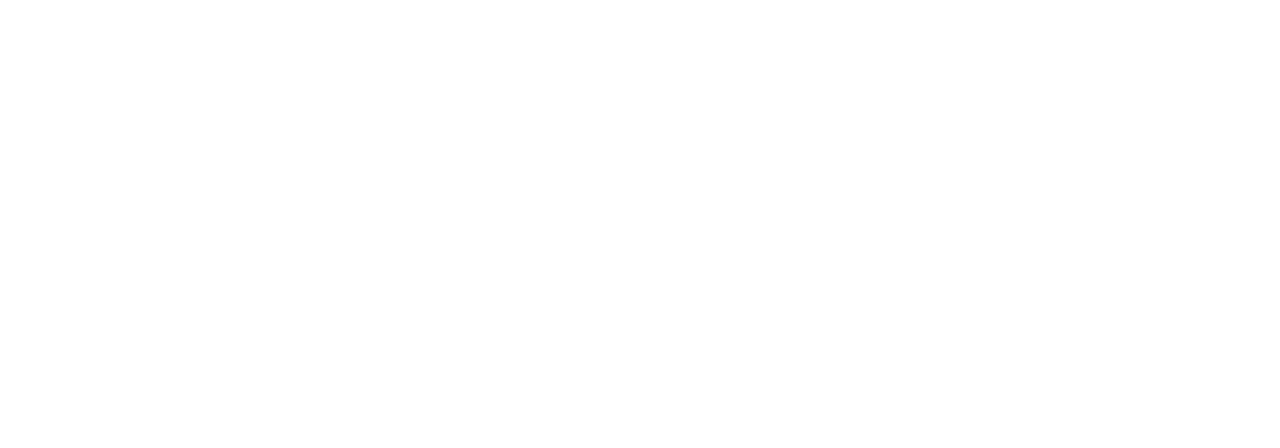
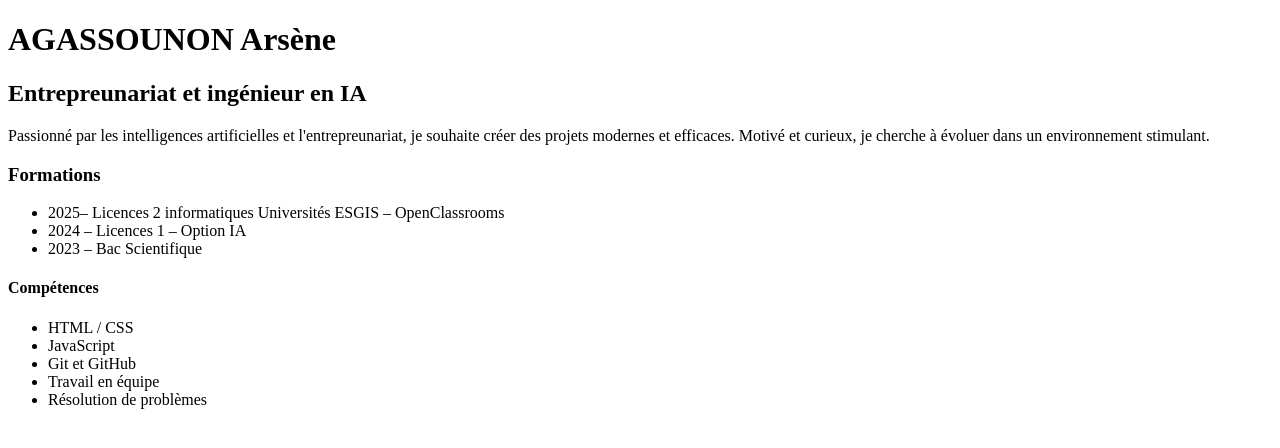
Before and after one commit to jxlius-hub/mon-cv, a plain HTML site: page index.html in a window 1280 px wide. Drawn offline with Linux system fonts and the light colour scheme.

Commit message:
ajout de la section competences

```diff
--- a/index.html
+++ b/index.html
@@ -7,6 +7,26 @@
     <link rel="stylesheet" href="style.css">
 </head>
 <body>
+    <h1>AGASSOUNON Arsène</h1>
+    <h2>Entrepreunariat et ingénieur en IA</h2>
+    <p>
+        Passionné par les intelligences artificielles et l'entrepreunariat, je souhaite créer des projets modernes et efficaces.
+        Motivé et curieux, je cherche à évoluer dans un environnement stimulant.
+    </p>
+    <h3>Formations</h3>
+    <ul>
+        <li>2025– Licences 2 informatiques Universités ESGIS – OpenClassrooms</li>
+        <li>2024 – Licences 1 – Option IA </li>
+        <li>2023 – Bac Scientifique</li>
+    </ul>
+<h4>Compétences</h4>
+<ul>
+    <li>HTML / CSS</li>
+    <li>JavaScript</li>
+    <li>Git et GitHub</li>
+    <li>Travail en équipe</li>
+    <li>Résolution de problèmes</li>
+</ul>
 
 </body>
 </html>
```
